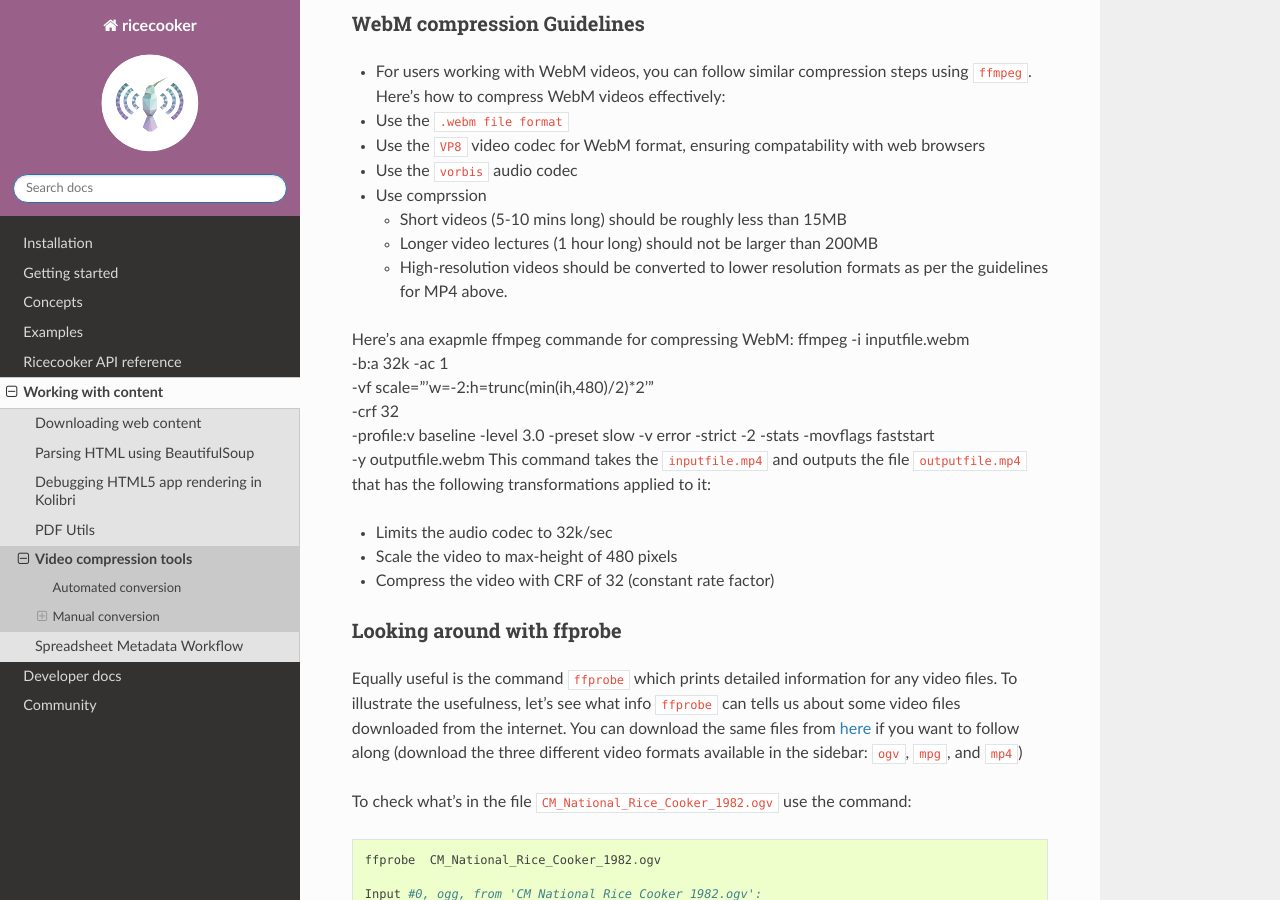
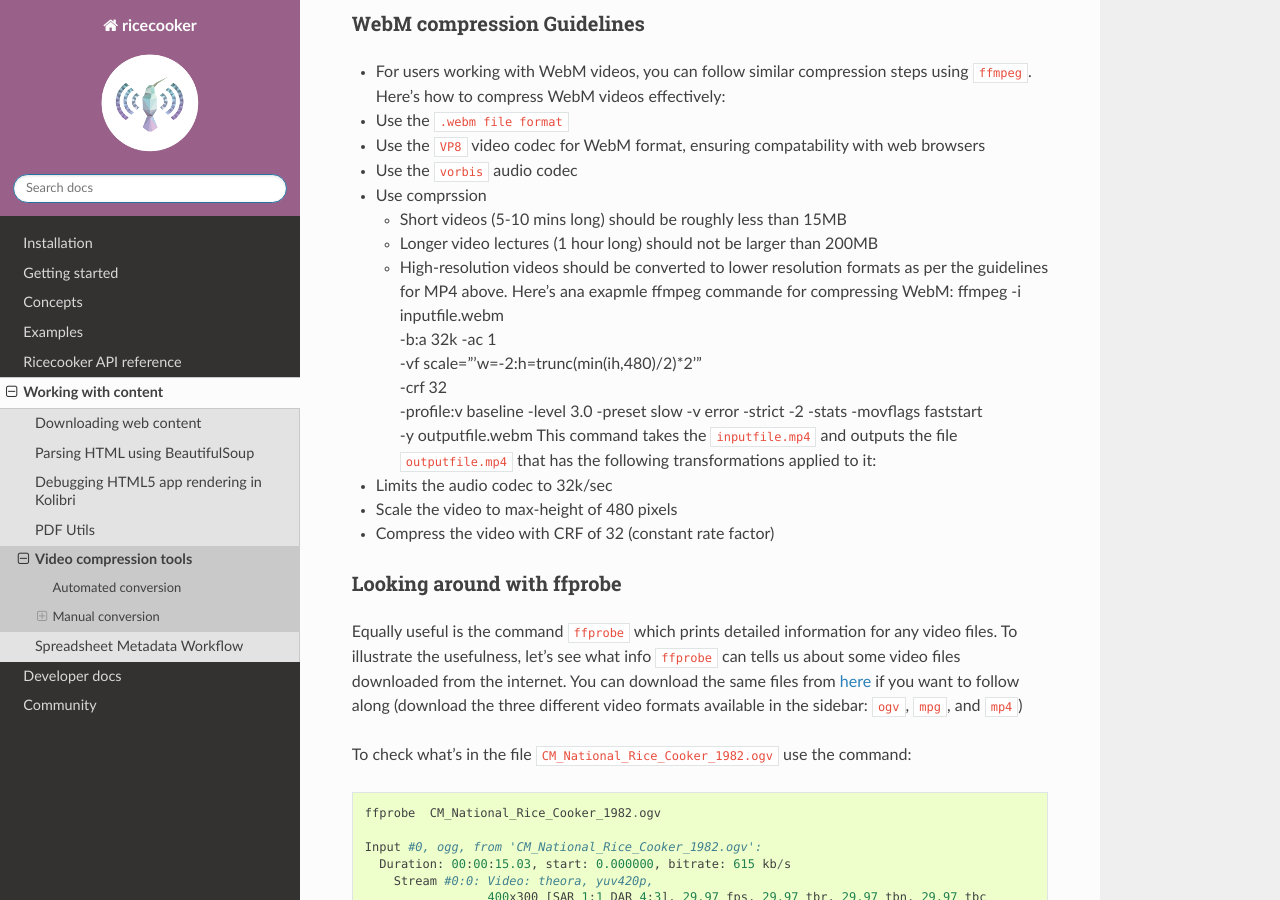
Before and after one commit to learningequality/ricecooker, a Sphinx documentation site: the page built from docs/video_compression.md, in a window 1280 px wide and 900 px high, scrolled down 2181 px. Built offline with Sphinx 7.4.7 and the Read the Docs theme 3.1.0, drawn with Linux system fonts in a browser that asks for light colours.

Commit message:
Documentation regarding the transition to WebM format (for videos) #338

```diff
--- a/docs/video_compression.md
+++ b/docs/video_compression.md
@@ -88,12 +88,10 @@ operable program or batch file,"  you will have to change directory to the folde
 saved the program files `ffmpeg.exe` and `ffprobe.exe`  (e.g. use `cd Desktop` if saved
 on the desktop or `cd %HOMEPATH%\Documents` to go to your Documents folder).
 
-
---------
+--------------
 
 ### WebM compression Guidelines
   - For users working with WebM videos, you can follow similar compression steps using `ffmpeg`. Here's how to compress WebM videos effectively:
-
   - Use the `.webm file format`
   - Use the `VP8` video codec for WebM format, ensuring compatability with web browsers
   - Use the `vorbis` audio codec
@@ -101,7 +99,6 @@ on the desktop or `cd %HOMEPATH%\Documents` to go to your Documents folder).
     - Short videos (5-10 mins long) should be roughly less than 15MB
     - Longer video lectures (1 hour long) should not be larger than 200MB
     - High-resolution videos should be converted to lower resolution formats as per the guidelines for MP4 above.
-
 Here's ana exapmle ffmpeg commande for compressing WebM:
     ffmpeg -i inputfile.webm \
       -b:a 32k -ac 1 \
@@ -235,12 +232,10 @@ so you can edit them with notepad.
 
 Note video conversion takes a long time, so be prepared to get a coffee or two.
 
-
 ### Using the ffmpeg helper scripts for WebM
-
 The same helper scripts provided for MP4 can be adopted for WebM files. If you're using the convertvideo script, jast make sure the file extension is `.webm` instead of `.mp4` when calling the script.
 
-----------
+--------------
 
 ### HandBrake for MP4
 If you don't have many videos to convert, you can use [HandBrake](https://handbrake.fr/),
@@ -303,4 +298,4 @@ Here are the steps to preview different compression factors in Kolibri:
 
 
 ### Experimenting with WebM compression
-Experimenting with WebM compression, like MP4, is key to achieving the right balance of quality and file size. Adjust the **CRF** parameter for different compression levels based on the desired video quality.
+Experimenting with WebM compression, like MP4, is key to achieving the right balance of quality and file size. Adjust the `crf` parameter for different compression levels based on the desired video quality.
```
